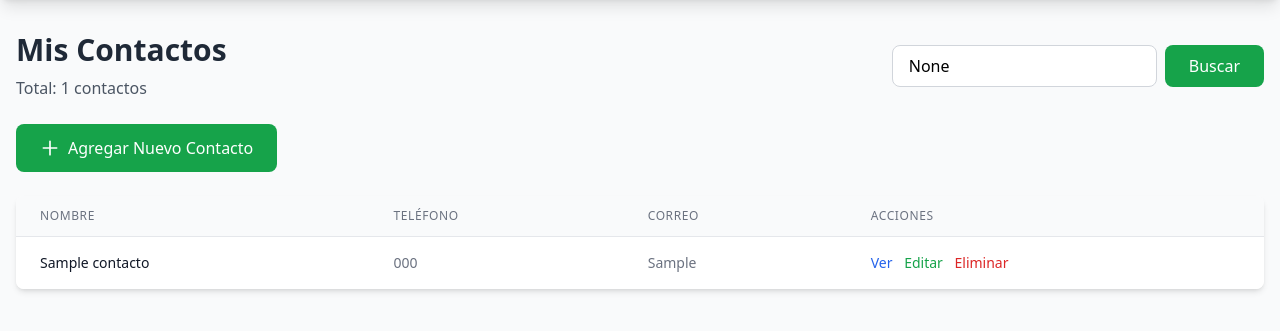
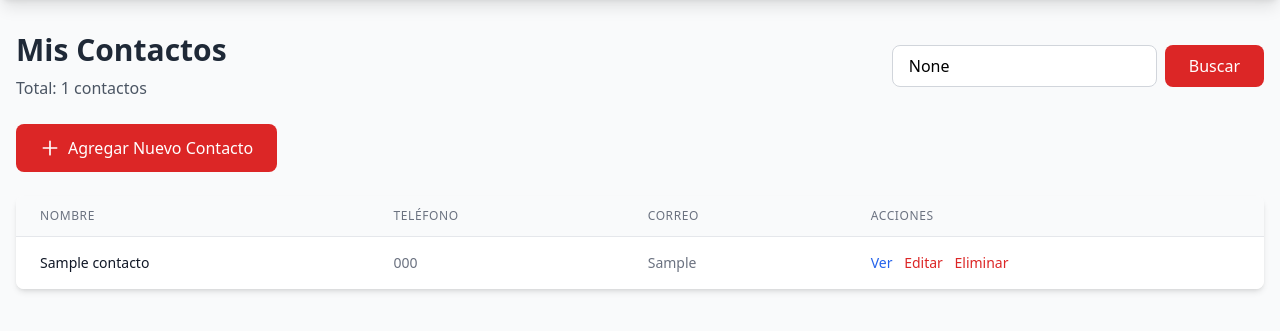
Before and after one commit to KodeKryz/Contactos, a Django app: page / in a window 1280 px wide. Shown: the part 72-403 px from the top of the page. Run offline with Django 5.2, Linux system fonts and the light colour scheme; tables that the repository leaves empty hold one stand-in row (values such as "Sample post"); some libraries are stand-ins or nearby versions.

Commit message:
colores restantes

```diff
--- a/contactos/ContactosPersonales/contactos/templates/contactos/agregar_contacto.html
+++ b/contactos/ContactosPersonales/contactos/templates/contactos/agregar_contacto.html
@@ -27,7 +27,7 @@ Agregar Contacto - Agenda Personal
             {% endfor %}
 
             <div class="flex space-x-4 pt-4">
-                <button type="submit" class="flex-1 bg-green-600 hover:bg-green-700 text-white font-medium py-3 px-4 rounded-lg transition duration-200">
+                <button type="submit" class="flex-1 bg-red-600 hover:bg-red-700 text-white font-medium py-3 px-4 rounded-lg transition duration-200">
                     Guardar Contacto
                 </button>
                 <a href="{% url 'lista_contactos' %}" class="flex-1 bg-gray-600 hover:bg-gray-700 text-white font-medium py-3 px-4 rounded-lg text-center transition duration-200">
@@ -46,7 +46,7 @@ Agregar Contacto - Agenda Personal
         const inputs = document.querySelectorAll('input, textarea, select');
         inputs.forEach(input => {
             if (input.type !== 'checkbox') {
-                input.classList.add('w-full', 'px-3', 'py-2', 'border', 'border-gray-300', 'rounded-md', 'shadow-sm', 'focus:outline-none', 'focus:ring-2', 'focus:ring-green-500', 'focus:border-green-500');
+                input.classList.add('w-full', 'px-3', 'py-2', 'border', 'border-gray-300', 'rounded-md', 'shadow-sm', 'focus:outline-none', 'focus:ring-2', 'focus:ring-red-500', 'focus:border-red-500');
             }
         });
     });
--- a/contactos/ContactosPersonales/contactos/templates/contactos/editar_contacto.html
+++ b/contactos/ContactosPersonales/contactos/templates/contactos/editar_contacto.html
@@ -25,7 +25,7 @@
             {% endfor %}
 
             <div class="flex space-x-4 pt-4">
-                <button type="submit" class="flex-1 bg-green-600 hover:bg-green-700 text-white font-medium py-3 px-4 rounded-lg transition duration-200">
+                <button type="submit" class="flex-1 bg-red-600 hover:bg-red-700 text-white font-medium py-3 px-4 rounded-lg transition duration-200">
                     Actualizar Contacto
                 </button>
                 <a href="{% url 'detalle_contacto' contacto.id %}" class="flex-1 bg-gray-600 hover:bg-gray-700 text-white font-medium py-3 px-4 rounded-lg text-center transition duration-200">
@@ -43,7 +43,7 @@
         const inputs = document.querySelectorAll('input, textarea, select');
         inputs.forEach(input => {
             if (input.type !== 'checkbox') {
-                input.classList.add('w-full', 'px-3', 'py-2', 'border', 'border-gray-300', 'rounded-md', 'shadow-sm', 'focus:outline-none', 'focus:ring-2', 'focus:ring-green-500', 'focus:border-green-500');
+                input.classList.add('w-full', 'px-3', 'py-2', 'border', 'border-gray-300', 'rounded-md', 'shadow-sm', 'focus:outline-none', 'focus:ring-2', 'focus:ring-red-500', 'focus:border-red-500');
             }
         });
     });
--- a/contactos/ContactosPersonales/contactos/templates/contactos/lista_contactos.html
+++ b/contactos/ContactosPersonales/contactos/templates/contactos/lista_contactos.html
@@ -15,8 +15,8 @@
         <form method="get" class="flex space-x-2 w-full md:w-auto">
             <input type="text" name="q" value="{{ query }}"
                    placeholder="Buscar por nombre o correo..."
-                   class="px-4 py-2 border border-gray-300 rounded-lg focus:outline-none focus:ring-2 focus:ring-green-500 focus:border-green-500 w-full">
-            <button type="submit" class="bg-green-600 hover:bg-green-700 text-white px-6 py-2 rounded-lg font-medium transition duration-200">
+                   class="px-4 py-2 border border-gray-300 rounded-lg focus:outline-none focus:ring-2 focus:ring-red-500 focus:border-red-500 w-full">
+            <button type="submit" class="bg-red-600 hover:bg-red-700 text-white px-6 py-2 rounded-lg font-medium transition duration-200">
                 Buscar
             </button>
         </form>
@@ -24,7 +24,7 @@
 
     <!-- Botón agregar -->
     <div>
-        <a href="{% url 'agregar_contacto' %}" class="bg-green-600 hover:bg-green-700 text-white px-6 py-3 rounded-lg font-medium transition duration-200 inline-flex items-center">
+        <a href="{% url 'agregar_contacto' %}" class="bg-red-600 hover:bg-red-700 text-white px-6 py-3 rounded-lg font-medium transition duration-200 inline-flex items-center">
             <svg class="w-5 h-5 mr-2" fill="none" stroke="currentColor" viewBox="0 0 24 24">
                 <path stroke-linecap="round" stroke-linejoin="round" stroke-width="2" d="M12 4v16m8-8H4"></path>
             </svg>
@@ -59,7 +59,7 @@
                         </td>
                         <td class="px-6 py-4 whitespace-nowrap text-sm font-medium space-x-2">
                             <a href="{% url 'detalle_contacto' contacto.id %}" class="text-blue-600 hover:text-blue-900">Ver</a>
-                            <a href="{% url 'editar_contacto' contacto.id %}" class="text-green-600 hover:text-green-900">Editar</a>
+                            <a href="{% url 'editar_contacto' contacto.id %}" class="text-red-600 hover:text-red-900">Editar</a>
                             <a href="{% url 'eliminar_contacto' contacto.id %}" class="text-red-600 hover:text-red-900">Eliminar</a>
                         </td>
                     </tr>
@@ -79,7 +79,7 @@
                 No tienes contactos guardados
                 {% endif %}
             </p>
-            <a href="{% url 'agregar_contacto' %}" class="bg-green-600 hover:bg-green-700 text-white px-6 py-2 rounded-lg font-medium transition duration-200">
+            <a href="{% url 'agregar_contacto' %}" class="bg-red-600 hover:bg-red-700 text-white px-6 py-2 rounded-lg font-medium transition duration-200">
                 Agregar Primer Contacto
             </a>
         </div>
```
